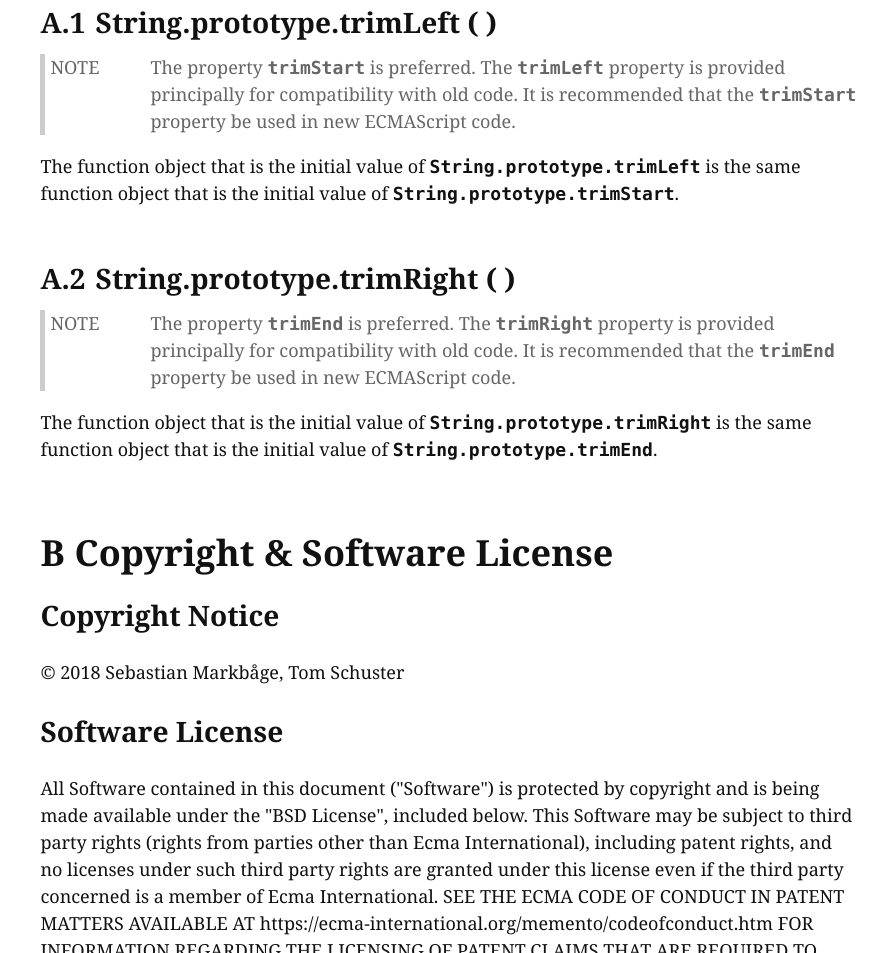
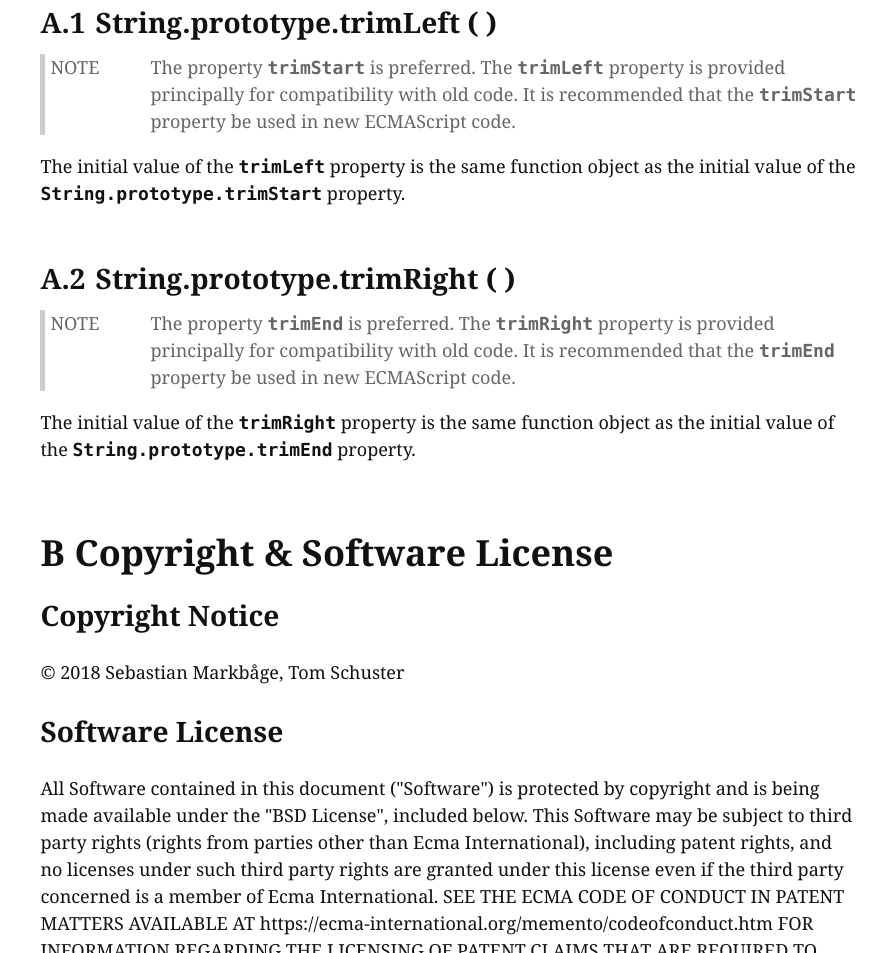
Before and after one commit to tc39/proposal-string-left-right-trim, a plain HTML site: page index.html in a window 1280 px wide. Shown: the part 2197-3150 px from the top of the page, without its empty margins (402-1280 px from the left). Drawn offline with nearby package versions, Linux system fonts and the light colour scheme.

Commit message:
Update to 39e2c16ad91e99b031d3c0f9af47403b80a4b376

```diff
--- a/index.html
+++ b/index.html
@@ -57,7 +57,7 @@
     <emu-note><span class="note">Note</span><div class="note-contents">
       <p>The property <code>trimStart</code> is preferred. The <code>trimLeft</code> property is provided principally for compatibility with old code. It is recommended that the <code>trimStart</code> property be used in new ECMAScript code.</p>
     </div></emu-note>
-    <p>The function object that is the initial value of <code>String.prototype.trimLeft</code> is the same function object that is the initial value of <code>String.prototype.trimStart</code>.</p>
+    <p>The initial value of the <code>trimLeft</code> property is the same function object as the initial value of the <code>String.prototype.trimStart</code> property.</p>
 </emu-annex>
 
 <emu-annex id="String.prototype.trimRight">
@@ -65,7 +65,7 @@
     <emu-note><span class="note">Note</span><div class="note-contents">
       <p>The property <code>trimEnd</code> is preferred. The <code>trimRight</code> property is provided principally for compatibility with old code. It is recommended that the <code>trimEnd</code> property be used in new ECMAScript code.</p>
     </div></emu-note>
-    <p>The function object that is the initial value of <code>String.prototype.trimRight</code> is the same function object that is the initial value of <code>String.prototype.trimEnd</code>.</p>
+    <p>The initial value of the <code>trimRight</code> property is the same function object as the initial value of the <code>String.prototype.trimEnd</code> property.</p>
 </emu-annex>
 
 </emu-annex><emu-annex id="sec-copyright-and-software-license">
```
